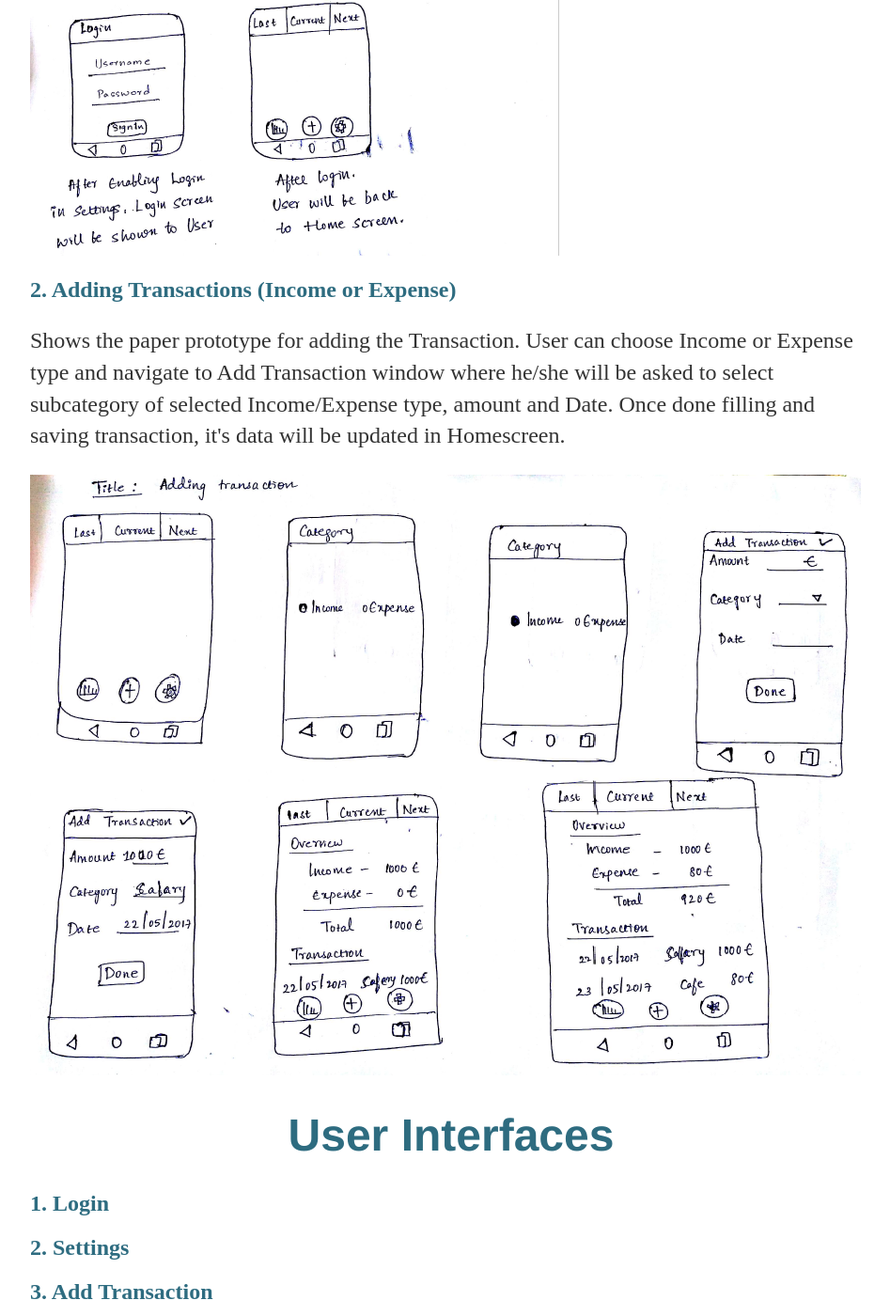
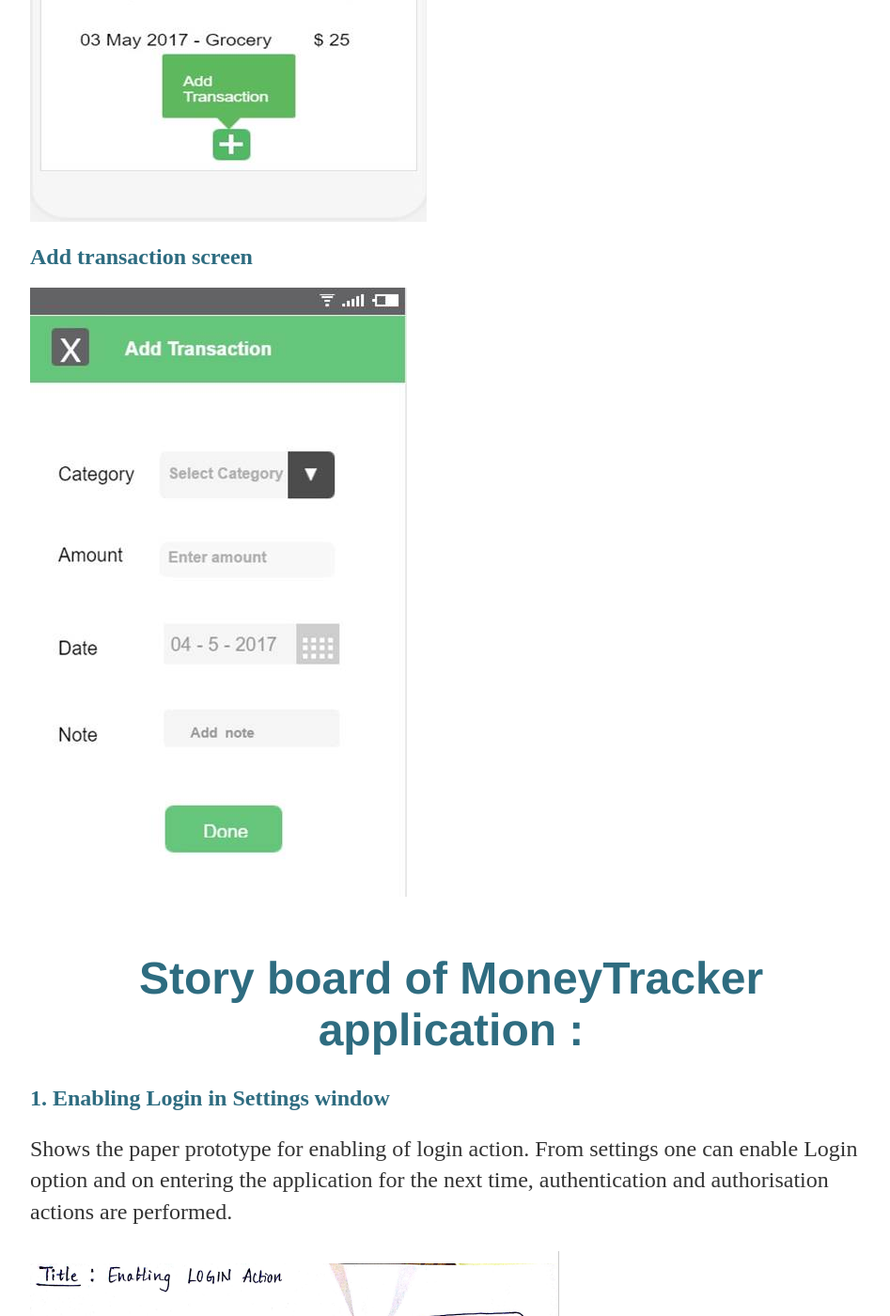
Before and after one commit to vinoth789/Money-tracker, a Jekyll site: the page built from docs/_posts/2017-06-04-ImplementationAndUIDesign.md, in a window 1280 px wide and 1400 px high, scrolled down 7637 px. Shown: the whole window at 94% size, without its empty margins (160-1107 px from the left). Built offline with Jekyll 4.4.1, drawn with Linux system fonts in a browser that asks for light colours; our own code applies the rules of GitHub Pages for plain Markdown files.

Commit message:
Create 2017-06-04-ImplementationAndUIDesign.md
UI screens

```diff
--- a/docs/_posts/2017-06-04-ImplementationAndUIDesign.md
+++ b/docs/_posts/2017-06-04-ImplementationAndUIDesign.md
@@ -167,7 +167,11 @@
 
 <h1 style="color: #2e6c80; text-align:center;">Mockup of MoneyTracker application :</h1>
 <p>Below is the prototype of Money Tracker application </p>
-
+<h2 style="color: #2e6c80;">Home Screen</h2>
+<img style="align:center;" src="/isee2017-codecrunch/images/mockupHome.jpg" alt="mockupHome.jpg"/>
+<h2 style="color: #2e6c80;">Add transaction screen</h2>
+<img style="align:center;" src="/isee2017-codecrunch/images/mockupTransaction.jpg" alt="mockupTransaction.jpg"/>
+<h1 style="color: #2e6c80; text-align:center;">Story board of MoneyTracker application :</h1>
 <div>
 <h2 style="color: #2e6c80;">1. Enabling Login in Settings window</h2>
 <p>Shows the paper prototype for enabling of login action. From settings one can enable Login option and on entering the application for the next time, authentication and authorisation actions are performed. </p>
@@ -183,8 +187,11 @@
 <div>
 <h1 style="color: #2e6c80; text-align:center;">User Interfaces</h1>
 <h2 style="color: #2e6c80;">1. Login</h2>
+<img style="align:center;" src="/isee2017-codecrunch/images/Login1.PNG" alt="Login1.PNG"/>
 <h2 style="color: #2e6c80;">2. Settings</h2>
+<img style="align:center;" src="/isee2017-codecrunch/images/AddCategoryScreen.PNG" alt="AddCategoryScreen.PNG"/>
 <h2 style="color: #2e6c80;">3. Add Transaction</h2>
+<img style="align:center;" src="/isee2017-codecrunch/images/Settings.PNG" alt="Settings.PNG"/>
 </div>
 
 <h3 style="color: #000000; text-align:center;">Thanks for visiting our Blog !</h3>
```
